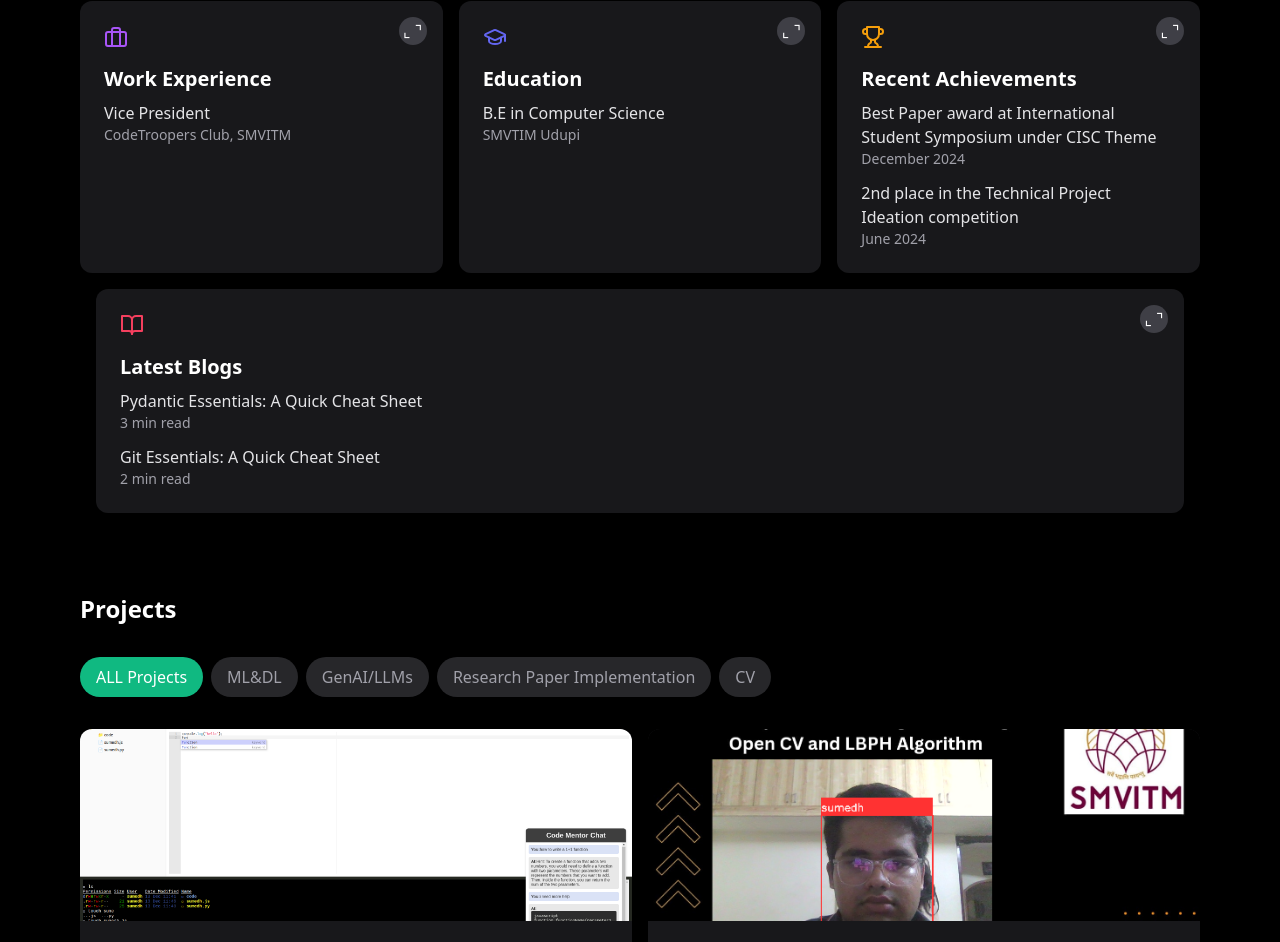
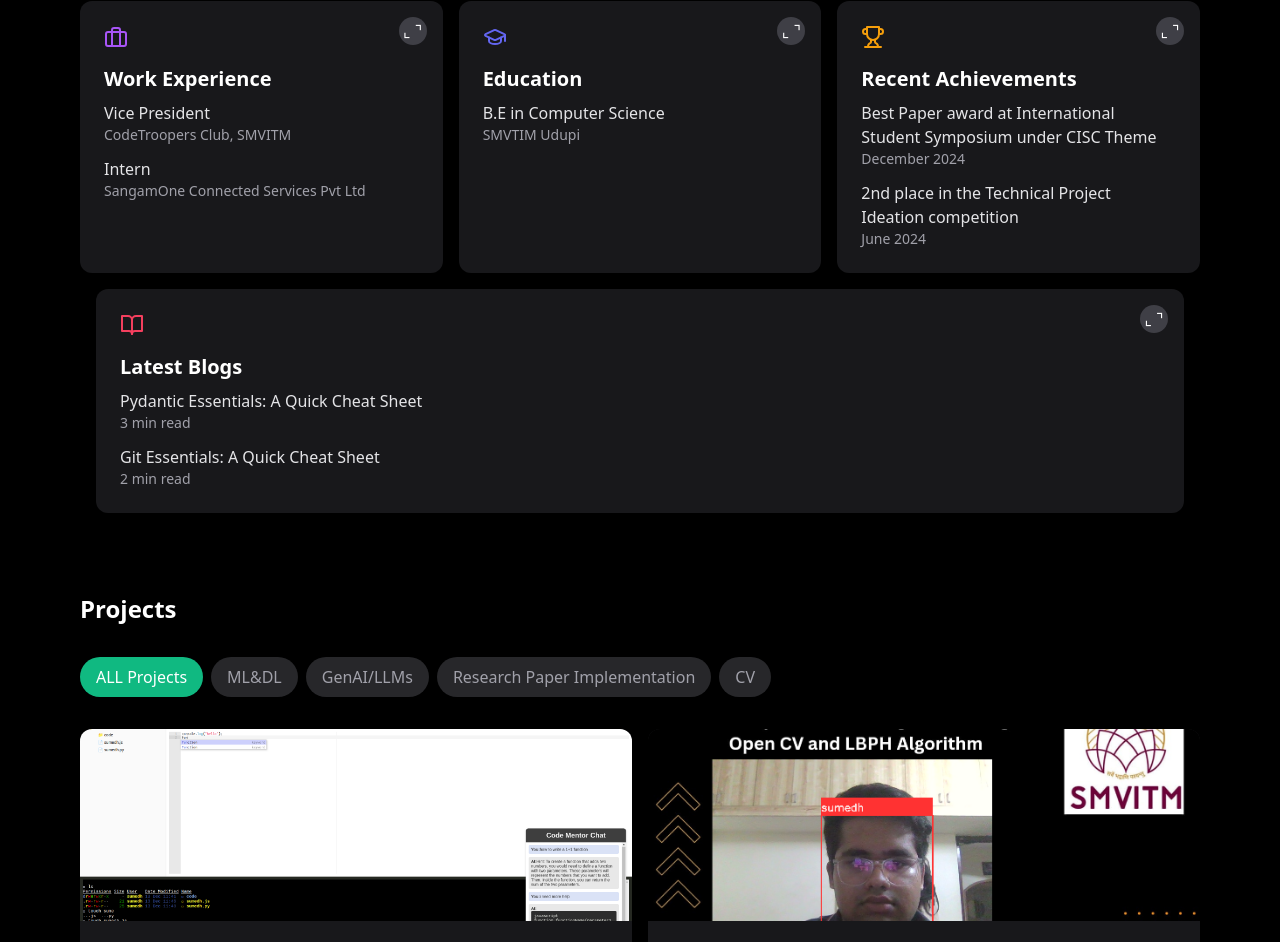
Before and after one commit to sumedhnvda/portfolio, a React (Vite) app: page / in a window 1280 px wide. Shown: the part 823-1765 px from the top of the page. Built offline with nearby package versions, Linux system fonts and the light colour scheme.

Commit message:
job role

```diff
--- a/src/data/workExperience.ts
+++ b/src/data/workExperience.ts
@@ -12,5 +12,18 @@ export const workExperience: WorkExperience[] = [
       'Built a Work division within the club to build and deliver projects for the college and local community',
     ],
     technologies: ['Leadership', 'Event Management', 'Public Speaking']
+  },
+  {
+    id: '2',
+    company: 'SangamOne Connected Services Pvt Ltd',
+    role: 'Intern',
+    period: '2025 - Present',
+    description: 'Worked on a product where I led the team, guided them through development, and conducted teaching sessions internally and externally.',
+    achievements: [
+      'Led a product team from planning to delivery',
+      'Mentored and taught peers regularly as part of internal learning sessions',
+      'Conducted external knowledge-sharing sessions as part of the organization’s outreach'
+    ],
+    technologies: ['Team Leadership', 'Teaching', 'Community Engagement']
   }
-];
+]
```
